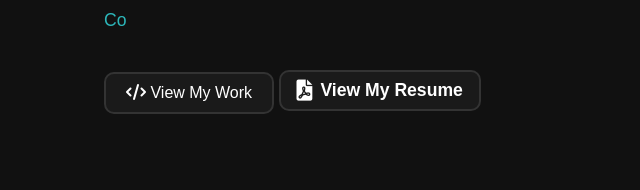
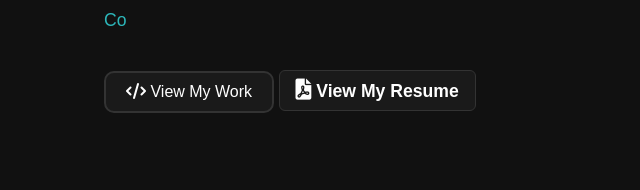
Before and after one commit to HA11723/portfolio, a website: page public/index.html in a window 1280 px wide. Shown: the part 569-759 px from the top of the page, 151-791 px from the left. Drawn offline with Linux system fonts and the light colour scheme.

Commit message:
Update style.css

```diff
--- a/public/style.css
+++ b/public/style.css
@@ -1421,15 +1421,15 @@ footer {
 .resume-btn button {
   background: var(--card-bg);
   color: var(--text-primary);
-  border: 2px solid var(--border-color);
+  border: 1px solid var(--border-color);
   padding: 8px 16px;
-  border-radius: 10px;
+  border-radius: 6px;
   font-size: 1.1rem;
   font-weight: 600;
   cursor: pointer;
   box-shadow: none;
   transition: 0.3s ease;
-  display: flex;
+  display: inline-block;
   align-items: center;
   gap: 8px;
 }
```
